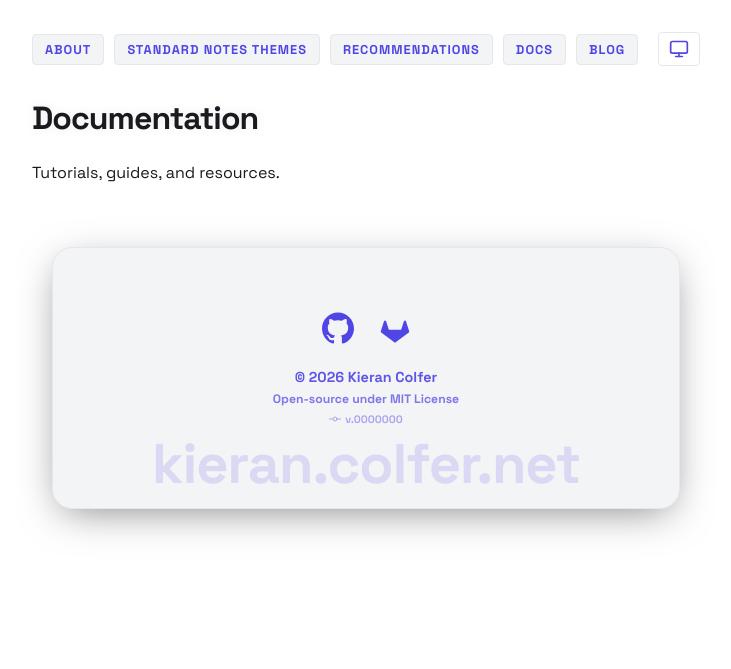
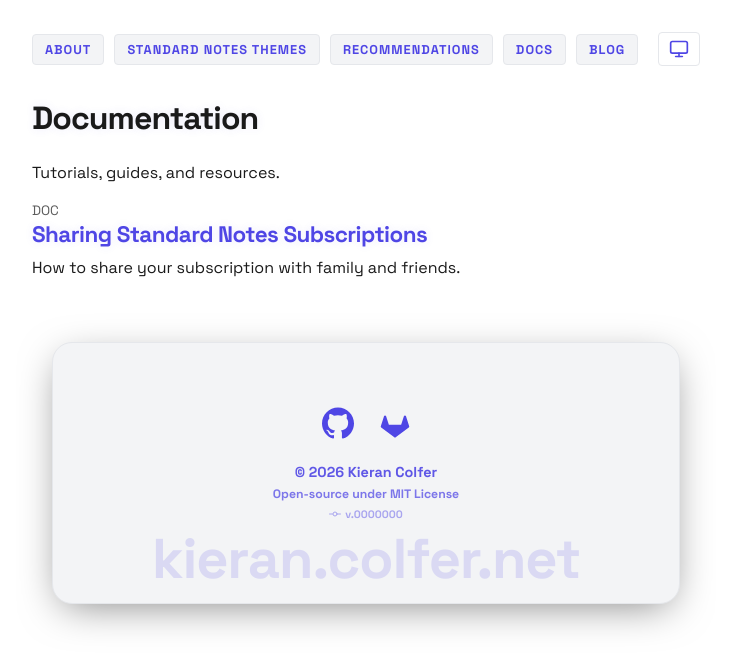
Before and after one commit to PASSK3YS/PASSK3YS.github.io, a Jekyll site: the page built from docs.md, in a window 1280 px wide. Shown: the top 669 px of the page, without its empty margins (274-1005 px from the left). Built offline with Jekyll 4.4.1, drawn with Linux system fonts in a browser that asks for light colours.

Commit message:
chore: fix document

```diff
--- a/_docs/sharing-your-standard-notes-subscription.md
+++ b/_docs/sharing-your-standard-notes-subscription.md
@@ -1,3 +1,12 @@
+---
+layout: default
+title: Sharing Standard Notes Subscriptions
+description: How to share your subscription with family and friends.
+---
+
+# Sharing your Standard Notes Subscription
+(Rest of your guide goes here...)
+
 The team at Standard Notes have added the ability for users to share their subscription with 5 other people. If you are subscribed to the Professional plan, you can share it with a significant other, family member or friends, and they get the same features like maximum note revisions, shared 100GB of encrypted storage and encrypted backups on their desktop computers.
 
 Sharing a subscription with others is easy and requires a few steps.
```
